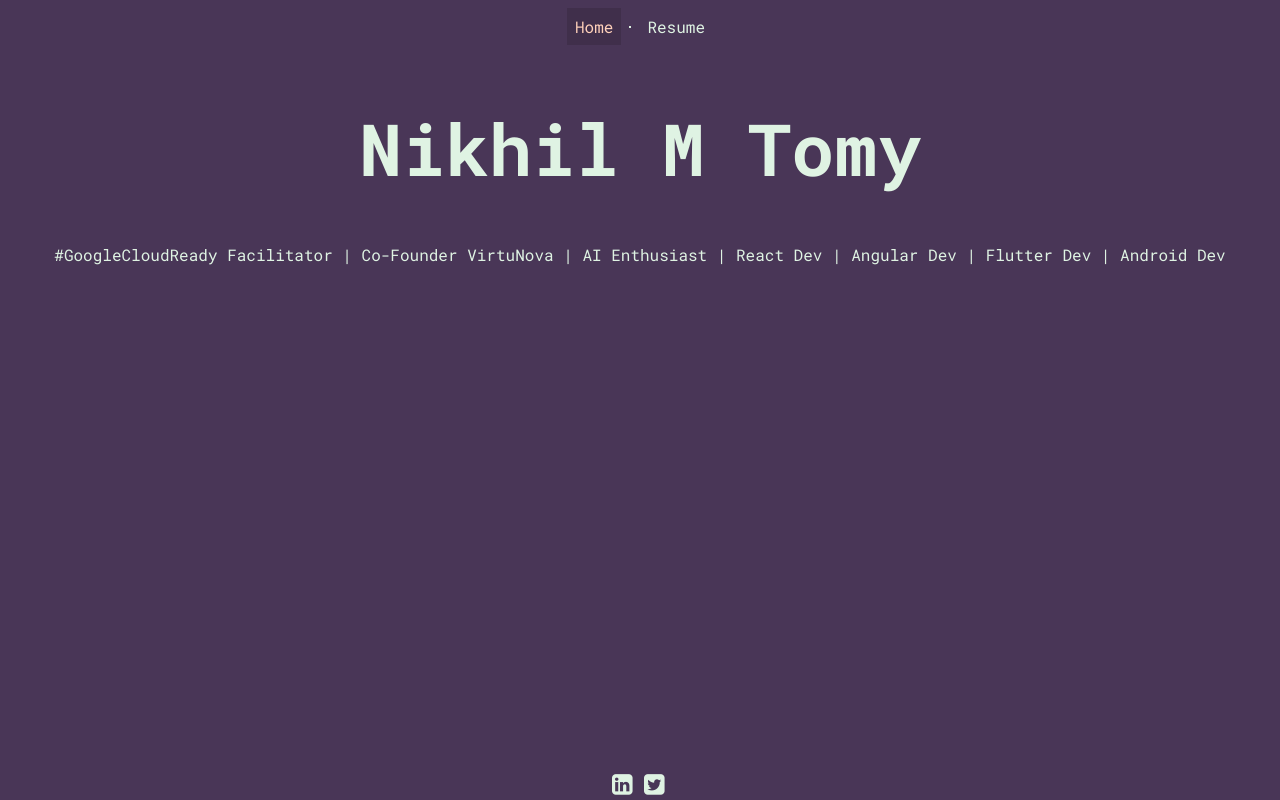
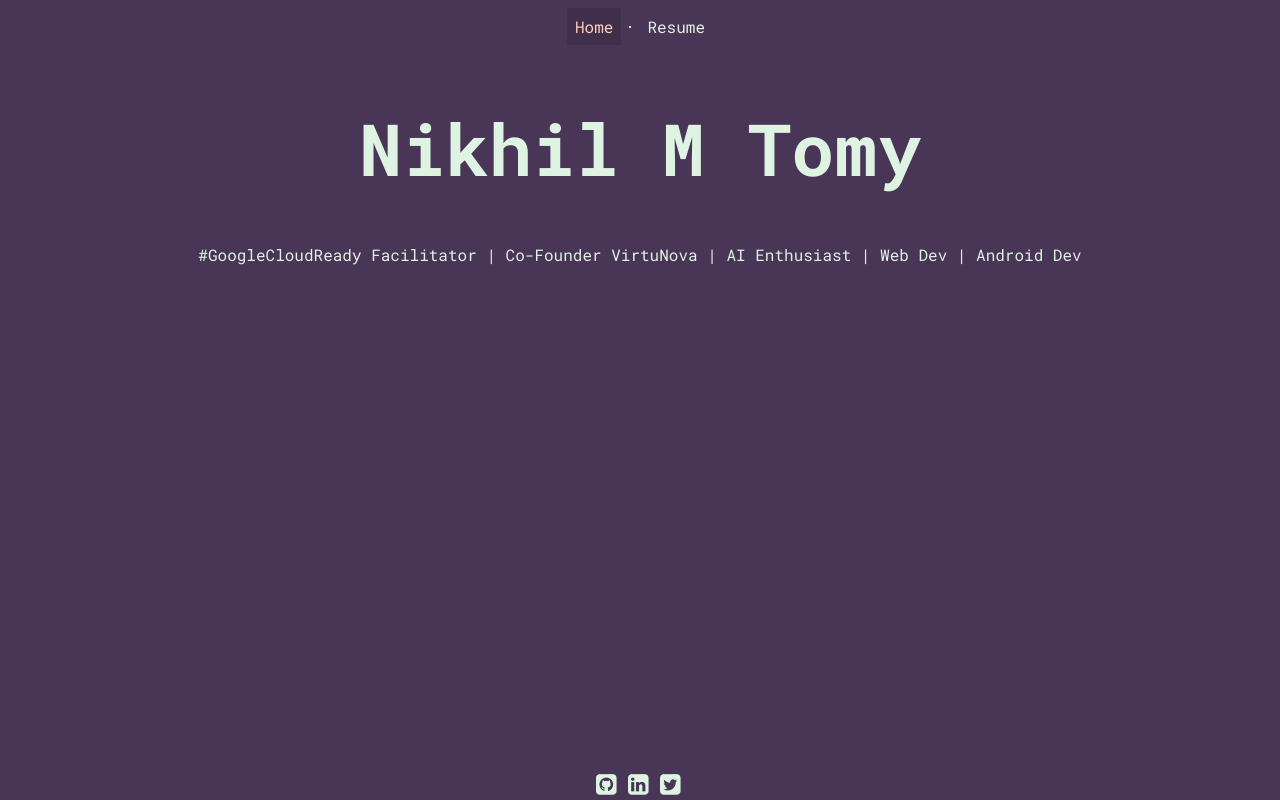
Before and after one commit to NikhilMTomy/nikhilmtomy.github.io, a plain HTML site: page index.html in a window 1280 px wide. Drawn offline with Linux system fonts and the light colour scheme.

Commit message:
shortened subtitle and added github link

```diff
--- a/index.html
+++ b/index.html
@@ -21,9 +21,14 @@
 		</div>
 		<div class="section">
 			<h1>Nikhil M Tomy</h1>
-			<div class="subtitle">#GoogleCloudReady Facilitator | Co-Founder VirtuNova | AI Enthusiast | React Dev | Angular Dev | Flutter Dev | Android Dev</div>
+			<div class="subtitle">#GoogleCloudReady Facilitator | Co-Founder VirtuNova | AI Enthusiast | Web Dev | Android Dev</div>
 		</div>
 		<div class="social">
+			<div class="link">
+				<a href="https://github.com/nikhilmtomy/" target="_blank">
+					<i class="fa fa-github-square" aria-hidden="true"></i>
+				</a>
+			</div>
 			<div class="link">
 				<a href="https://www.linkedin.com/in/nikhilmtomy/" target="_blank">
 					<i class="fa fa-linkedin-square" aria-hidden="true"></i>
```
